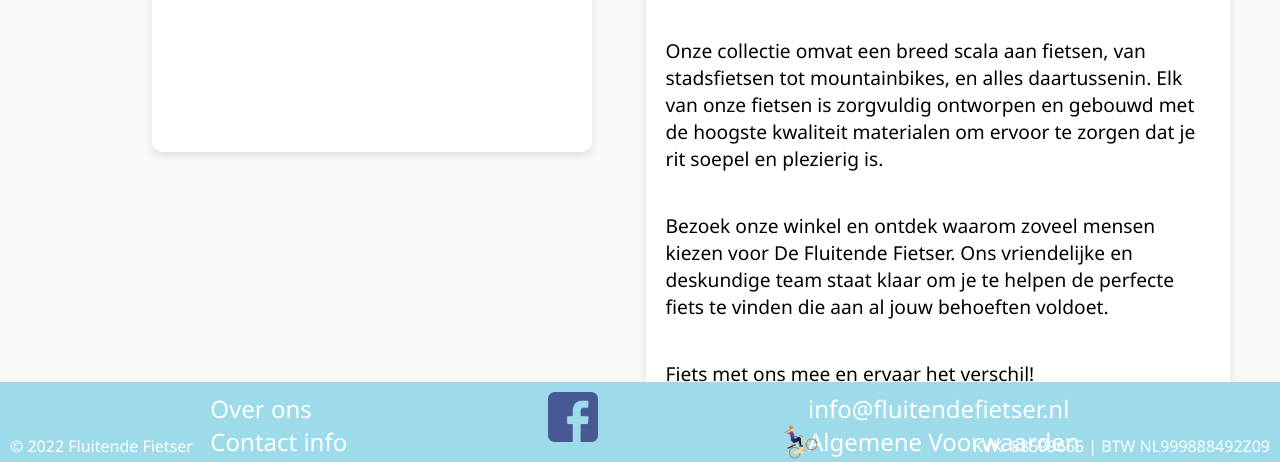
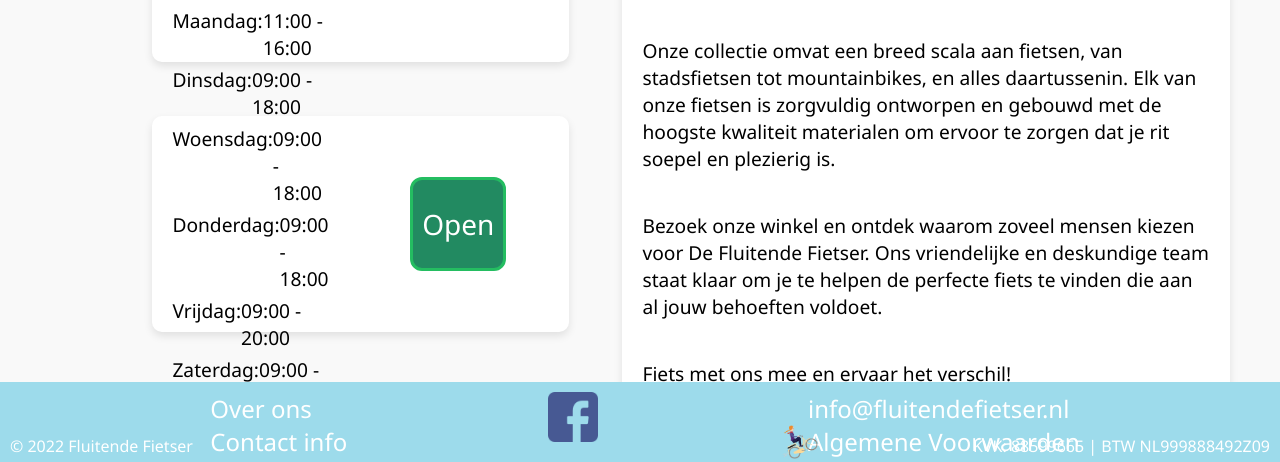
Before and after one commit to DaintyDust/project-1-fluitende-fietser, a plain HTML site: page Website Fluitende Fietser/index.html in a window 1280 px wide. Shown: the part 338-800 px from the top of the page. Drawn offline with Linux system fonts and the light colour scheme; no server answers.

Commit message:
added homepage opening hours

```diff
--- a/Website Fluitende Fietser/index.html
+++ b/Website Fluitende Fietser/index.html
@@ -32,14 +32,26 @@
         </nav>
         <div id="content-container" class="flex homepage">
 
-            <div id="sliding-images-container">
-                <button id="previous-sliding-image" class="icon" data-icon="" onclick="previousSlide(true)"></button>
-                <div id="sliding-images-items">
+            <div id="homepage-left-container">
+                <div id="sliding-images-container">
+                    <button id="previous-sliding-image" class="icon" data-icon="" onclick="previousSlide(true)"></button>
+                    <div id="sliding-images-items">
 
+                    </div>
+                    <button id="next-sliding-image" class="icon" data-icon="" onclick="nextSlide(true)"></button>
+                    <div id="sliding-page-number">
+
+                    </div>
                 </div>
-                <button id="next-sliding-image" class="icon" data-icon="" onclick="nextSlide(true)"></button>
-                <div id="sliding-page-number">
+                <div id="homepage-opening-hours-container">
+                    <div id="homepage-opening-hours">
 
+                    </div>
+                    <div id="homepage-opening-view">
+                        <div id="opening-times-display">
+                            <span id="homepage-opening-text">Open</span>
+                        </div>
+                    </div>
                 </div>
             </div>
             <div id="homepage-text-container">
--- a/Website Fluitende Fietser/js/hompage.js
+++ b/Website Fluitende Fietser/js/hompage.js
@@ -6,6 +6,7 @@ let intervalId = null;
 document.addEventListener("DOMContentLoaded", () => {
     CreateBikeSlide();
     LoadHomePageText();
+    LoadOpenTimes();
 });
 
 function LoadHomePageText() {
@@ -19,6 +20,89 @@ function LoadHomePageText() {
             newspan.innerHTML = linetext;
             newp.appendChild(newspan);
             doc("homepage-text-container").appendChild(newp);
+        }
+    })
+    .catch((e) => console.error(e));
+}
+
+function CheckStoreOpen() {
+    const date = new Date();
+    const day = date.getDay();
+    const hours = date.getHours();
+    const minutes = date.getMinutes();
+    const time = `${hours}:${minutes}`;
+    console.log(`day: ${day}, time: ${time}`);
+    fetch("assets/opening-hours.txt")
+    .then((respnse) => respnse.text())
+    .then((text) => {
+        const texts = text.split("\n");
+        for (const opentimesperday of texts) {
+            const [dayname, opentime, closetime] = opentimesperday.split(",");
+            if (dayname === day) {
+                if (opentime === "gesloten") {
+                    doc("store-closed").style.display = 'block';
+                } else {
+                    if (time >= opentime && time <= closetime) {
+                        doc("store-open").style.display = 'block';
+                    } else {
+                        doc("store-closed").style.display = 'block';
+                    }
+                }
+            }
+        }
+    })
+    .catch((e) => console.error(e));
+}
+
+function LoadOpenTimes() {
+    const weekdays = ["Zondag","Maandag","Dinsdag","Woensdag","Donderdag","Vrijdag","Zaterdag"];
+    const date = new Date();
+    const dayname = date.getDay();
+    const hours = date.getHours();
+    const minutes = date.getMinutes();
+    const time = `${hours}:${minutes}`;
+    // console.log(date);
+    console.log(weekdays[dayname]);
+    console.log(time);
+    fetch("assets/opening-hours.txt")
+    .then((respnse) => respnse.text())
+    .then((text) => {
+        const texts = text.split("\n");
+        for (const opentimesperday of texts) {
+            const [day, opentime, closetime] = opentimesperday.split(",");
+
+            const div = document.createElement('div');
+            div.classList.add("opening-hours-item");
+            const dayspan = document.createElement('span');
+            dayspan.innerHTML = `${day}:`;
+            const timespan = document.createElement('span');
+            if (opentime === "gesloten") {
+                timespan.classList.add("store-closed-text");
+                timespan.innerHTML = `${opentime}`;
+            } else {
+                timespan.innerHTML = `${opentime} - ${closetime}`;
+            }
+            div.appendChild(dayspan);
+            div.appendChild(timespan);
+            doc("homepage-opening-hours").appendChild(div);
+            // console.log(day, weekdays[dayname]);
+            if (day === weekdays[dayname]) {
+                if (opentime === "gesloten") {
+                    doc("opening-times-display").classList.add("store-closed");
+                    doc("homepage-opening-text").innerHTML = "Gesloten";
+                    console.log("closed");
+                } else {
+                    if (time >= opentime && time <= closetime) {
+                        doc("opening-times-display").classList.remove("store-closed");
+                        doc("homepage-opening-text").innerHTML = "Open";
+                        console.log("open");
+                    } else {
+                        doc("opening-times-display").classList.add("store-closed");
+                        doc("homepage-opening-text").innerHTML = "Gesloten";
+                        console.log("closed");
+                    }
+                }
+            }
         }
     })
     .catch((e) => console.error(e));
--- a/Website Fluitende Fietser/styles/styles.css
+++ b/Website Fluitende Fietser/styles/styles.css
@@ -461,13 +461,21 @@ html, body {
     box-shadow: 0px 0px 8px 8px rgb(119 119 119 / 10%);
 }
 
+#homepage-left-container {
+    width: 44%;
+    margin: 50px auto;
+    /* padding: 20px; */
+    display: flex;
+    flex-direction: column;
+    gap: 10%;
+}
 #sliding-images-container {
     display: flex;
     align-items: center;
     position: relative;
-    width: 44%; /*30%;*/
+    width: calc(100% - 40px); /*100%;*/ /*44%;*/ /*30%;*/
     height: 50%; /*35%;*/
-    margin: 50px auto;/* 50px;*/
+    /* margin: 50px auto;50px; */
     padding: 20px;
     background-color: #fff;
     border-radius: 10px;
@@ -491,11 +499,12 @@ html, body {
     display: flex;
     flex-direction: column;
     align-items: center;
+    justify-content: center;
     transition: transform 0.5s ease-in-out;
 }
 .sliding-image {
-    width: 80%;
-    height: 85%;
+    width: 85%; /* 80%; */
+    height: 90%; /* 85%; */
     /* object-fit: contain; */
     object-position: center center;
     border-radius: 12px;
@@ -515,11 +524,17 @@ html, body {
     float: left;
     display: contents;
     z-index: 2;
+    &::before {
+        translate: 20px 0;
+    }
 }
 #next-sliding-image {
     float: right;
     display: contents;
     z-index: 2;
+    &::before {
+        translate: -20px 0;
+    }
 }
 #sliding-page-number {
     position: absolute;
@@ -593,3 +608,57 @@ html, body {
     text-align: center;
     color: #007bff;
 }
+
+#homepage-opening-hours-container {
+    display: flex;
+    align-items: center;
+    position: relative;
+    width: 100%;
+    height: 40%;
+    background-color: #fff;
+    border-radius: 10px;
+    box-shadow: 0 4px 8px rgba(0, 0, 0, 0.1);
+}
+#homepage-opening-hours {
+    display: flex;
+    flex-direction: column;
+    width: 47%;
+}
+#homepage-opening-view {
+    display: flex;
+    flex-direction: column;
+    width: 47%;
+    height: calc(100% - 40px);
+    margin: 20px;
+    align-items: center;
+    justify-content: center;
+}
+#opening-times-display {
+    width: 50%;
+    height: 50%;
+    display: flex;
+    justify-content: center;
+    align-items: center;
+    color: #fff;
+    border-radius: 12px;
+    background-color: #228a61;
+    border: 3px solid #24bd61;
+    & span {
+        font-size: 28px;
+    }
+}
+#opening-times-display.store-closed {
+    background-color: #511f1f;
+    border: 3px solid #2e2e2e;
+}
+.opening-hours-item {
+    display: flex;
+    justify-content: space-between;
+    padding: 2.5px 20px;
+    font-size: 1.2rem;
+}
+.store-closed-text {
+    color: #ff4d4d;
+    width: 45%;
+    text-align: center;
+}
```
Also changed, not shown: Website Fluitende Fietser/assets/opening-hours.txt (added).
